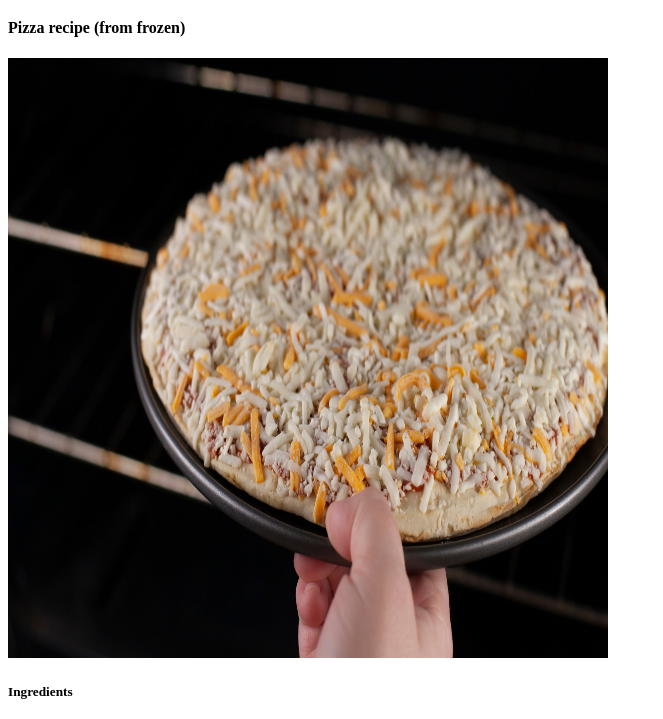
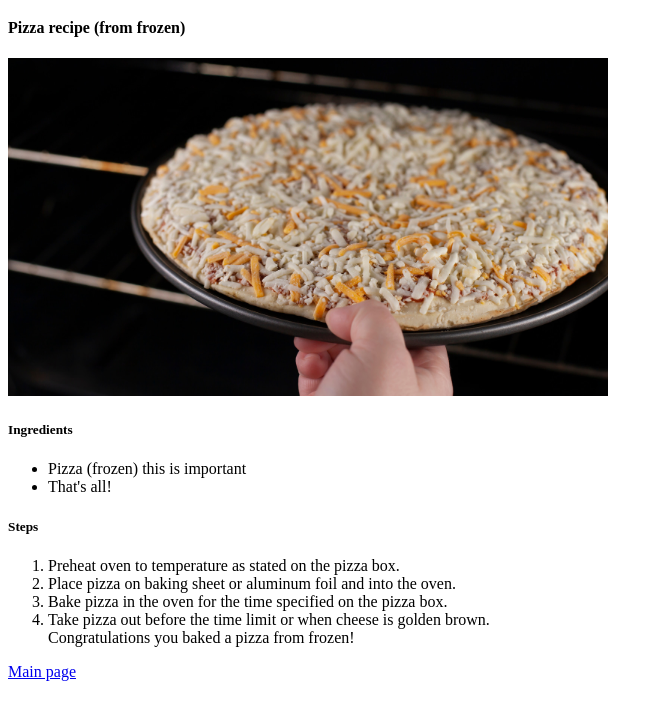
Before and after one commit to martinhavens/odin-recipes, a plain HTML site: page recipes/pizza.html in a window 1280 px wide. Shown: the part 61-780 px from the top of the page, without its empty margins (0-663 px from the left). Drawn offline with Linux system fonts and the light colour scheme.

Commit message:
auto pizza image size

```diff
--- a/recipes/pizza.html
+++ b/recipes/pizza.html
@@ -6,7 +6,7 @@
     </head>
     <body>
         <h4>Pizza recipe (from frozen)</h4>
-        <img src="../images/pizza.jpg" style="width:600px;height:600px">
+        <img src="../images/pizza.jpg" style="width:600px;height:auto">
         <h5>Ingredients</h5>
         <ul>
             <li>Pizza (frozen) this is important</li>
```
Also changed, not shown: index.html (+10 -0 lines), style.css (added, +40 -0 lines).
